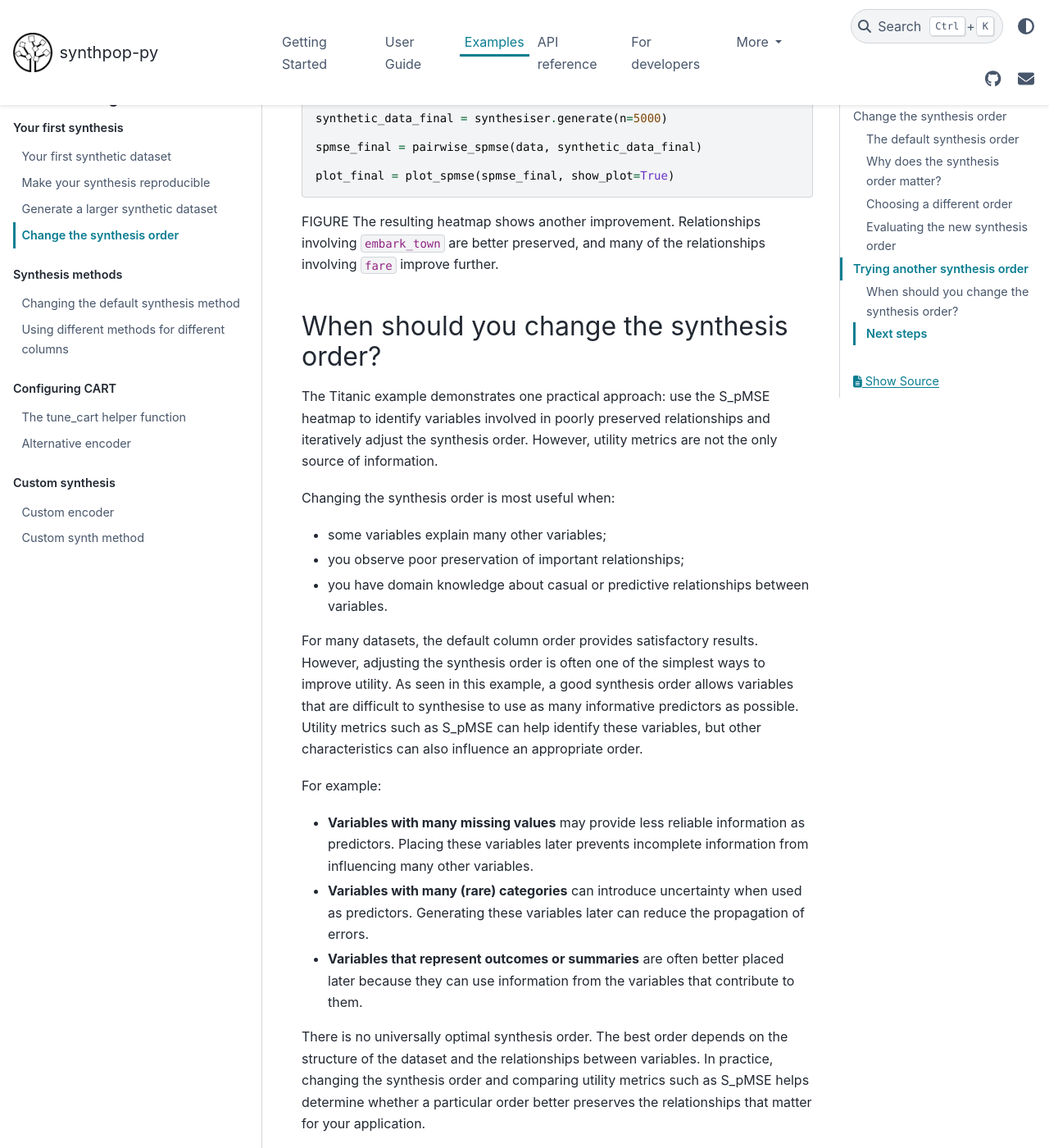
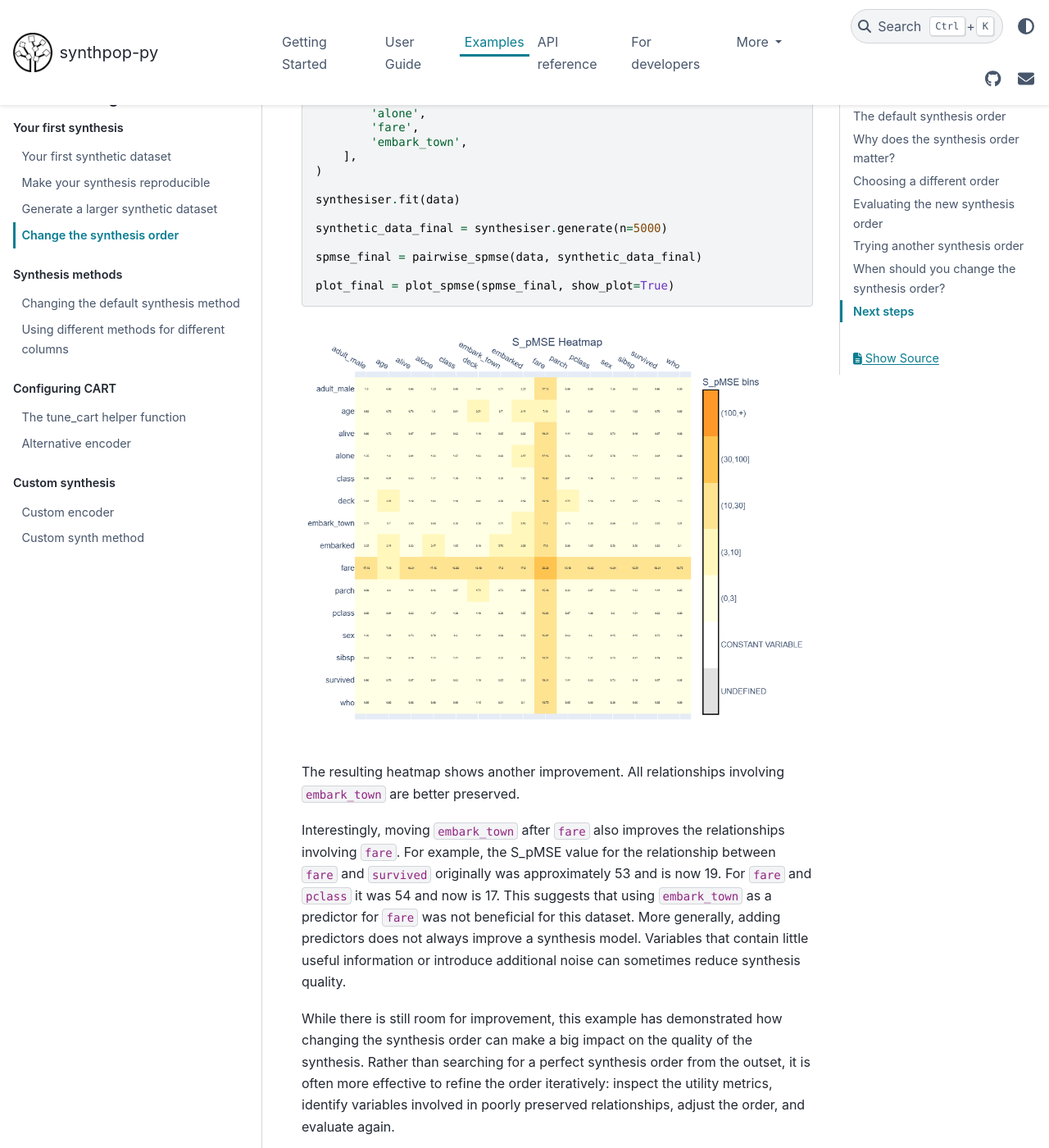
Before and after one commit to duonl/synthpop-py, a Sphinx documentation site: the page built from docs/source/examples/changing_the_synthesis_order.md, in a window 1280 px wide and 1400 px high, scrolled down 7201 px. Shown: the whole window at 82% size. Built offline with Sphinx 7.4.7 and the PyData theme 0.15.4, drawn with Linux system fonts in a browser that asks for light colours; some of the changed text lies outside the part shown.

Commit message:
add images, finish text, remove typos

````diff
--- a/docs/source/examples/changing_the_synthesis_order.md
+++ b/docs/source/examples/changing_the_synthesis_order.md
@@ -3,9 +3,9 @@
 In the previous example, we generated a synthetic version of the Titanic dataset containing 5000 observations.
 
 When evaluating the synthetic data using the S_pMSE heatmap, you may have noticed that some relationships between variables were better preserved than others.
-![S_pMSE heatmap of the Titanic dataset](../images/iris_dataset_spmse.png) UPDATE AFTER PULL
+![S_pMSE heatmap of the Titanic dataset](../images/titanic_spmse_1.png) UPDATE AFTER PULL
 
-Although the univariate distributions closely matched those of the original dataset, the S_pMSE heatmap tells a different story. More relationships are well preserved, but the pairwise relationships involving `fare` have substantially larger S_pMSE values than the others. This suggests that relationships involving `fare` are not being reproduced well in the synthetic dataset.
+Although the univariate distributions closely matched those of the original dataset, the S_pMSE heatmap tells a different story. Most relationships are preserved well, but the pairwise relationships involving `fare` have substantially larger S_pMSE values than the others. This suggests that relationships involving `fare` are not being reproduced as well as desired.
 
 This does not necessarily mean that the synthesiser performed poorly. Instead, it suggests that the default synthesis settings are not optimal for this dataset.
 
@@ -92,7 +92,7 @@ More information about the sequential synthesis procedure is available in [User
 
 Looking at the original S_pMSE heatmap, many of the largest values involve `fare`. For example, the relationships between `fare` and `survived`, `pclass`, `class`, `adult_male` and `alone` all have considerably larger S_pMSE values than most other pairs.
 
-A simple strategy is therefore to move `fare` to the end of the synthesis order. This allows the model for `fare` to use very other variable as a predictor while leaving the order of the remaining variables unchanged.
+A simple strategy is therefore to move `fare` to the end of the synthesis order. Since variables are synthesised sequentially, moving `fare` to the end of the synthesis order allows its synthesis model to use all other variables as predictors. This additional information may help preserve relationships involving `fare`.
 
 We can specify the synthesis order using the `column_order` parameter.
 
@@ -147,14 +147,14 @@ spmse_new = pairwise_spmse(data, synthetic_data_new)
 plot_new = plot_spmse(spmse_new, show_plot=True)
 ```
 
-![S_pMSE heatmap of Titanic dataset with new column order](../images/iris_dataset_spmse_2.png)
-The new heatmap shows that changing the synthesis order improved several relationships involving `fare`. For example, the S_pMSE value between `fare` and `survived` decreased from approximately XX to XX, while the relationship between `fare` and `pclass` decreases from approximately XX to XX.
+![S_pMSE heatmap of Titanic dataset with new column order](../images/titanic_spmse_2.png)
+The new heatmap shows that changing the synthesis order improved several relationships involving `fare`. For example, the S_pMSE value between `fare` and `survived` decreased from approximately 53 to 41, while the relationship between `fare` and `pclass` decreases from approximately 54 to 37.
 
-The improvement is encouraging, but `fare` is still involved in many of the largest S_pMSE values. In addition, the updated heatmap reveals that relationships involving `embark_town` are now among the least well preserved.
+The improvement is encouraging, but `fare` is still involved in many of the largest S_pMSE values. In addition, the updated heatmap reveals that some relationships involving `embark_town` are now less preserved.
 
 This illustrates an important point: changing the synthesis order is rarely a one-shot optimisation. Instead, it is often useful to make a small change, evaluate the result, and then decide on the next refinement.
 
-# Trying another synthesis order
+## Trying another synthesis order
 For the next step, we see what happens if we move `embark_town` to the end of the synthesis order as well. Since `fare` has already been moved, we place `embark_town` after `fare`, allowing it to use every other variable, including `fare`, as predictors.
 ```python
 synthesiser = Synthesiser(
@@ -186,8 +186,12 @@ spmse_final = pairwise_spmse(data, synthetic_data_final)
 
 plot_final = plot_spmse(spmse_final, show_plot=True)
 ```
-FIGURE
-The resulting heatmap shows another improvement. Relationships involving `embark_town` are better preserved, and many of the relationships involving `fare` improve further.
+![S_pMSE heatmap of Titanic dataset with another column order](../images/titanic_spmse_3.png)
+The resulting heatmap shows another improvement. All relationships involving `embark_town` are better preserved.
+
+Interestingly, moving `embark_town` after `fare` also improves the relationships involving `fare`. For example, the S_pMSE value for the relationship between `fare` and `survived` originally was approximately 53 and is now 19. For `fare` and `pclass` it was 54 and now is 17. This suggests that using `embark_town` as a predictor for `fare` was not beneficial for this dataset. More generally, adding predictors does not always improve a synthesis model. Variables that contain little useful information or introduce additional noise can sometimes reduce synthesis quality.
+
+While there is still room for improvement, this example has demonstrated how changing the synthesis order can make a big impact on the quality of the synthesis. Rather than searching for a perfect synthesis order from the outset, it is often more effective to refine the order iteratively: inspect the utility metrics, identify variables involved in poorly preserved relationships, adjust the order, and evaluate again.
 
 ## When should you change the synthesis order?
 
@@ -197,7 +201,7 @@ Changing the synthesis order is most useful when:
 
 - some variables explain many other variables;
 - you observe poor preservation of important relationships;
-- you have domain knowledge about casual or predictive relationships between variables.
+- you have domain knowledge about causal or predictive relationships between variables.
 
 For many datasets, the default column order provides satisfactory results. However, adjusting the synthesis order is often one of the simplest ways to improve utility. As seen in this example, a good synthesis order allows variables that are difficult to synthesise to use as many informative predictors as possible. Utility metrics such as S_pMSE can help identify these variables, but other characteristics can also influence an appropriate order.
 
````
Also changed, not shown: docs/source/user_guides/2_synthetic_data_generation.md (+1 -1 lines), docs/source/images/iris_dataset_spmse.png (deleted), docs/source/images/iris_dataset_spmse_2.png (deleted), docs/source/images/titanic_spmse_1.png (added), docs/source/images/titanic_spmse_2.png (added), docs/source/images/titanic_spmse_3.png (added).
